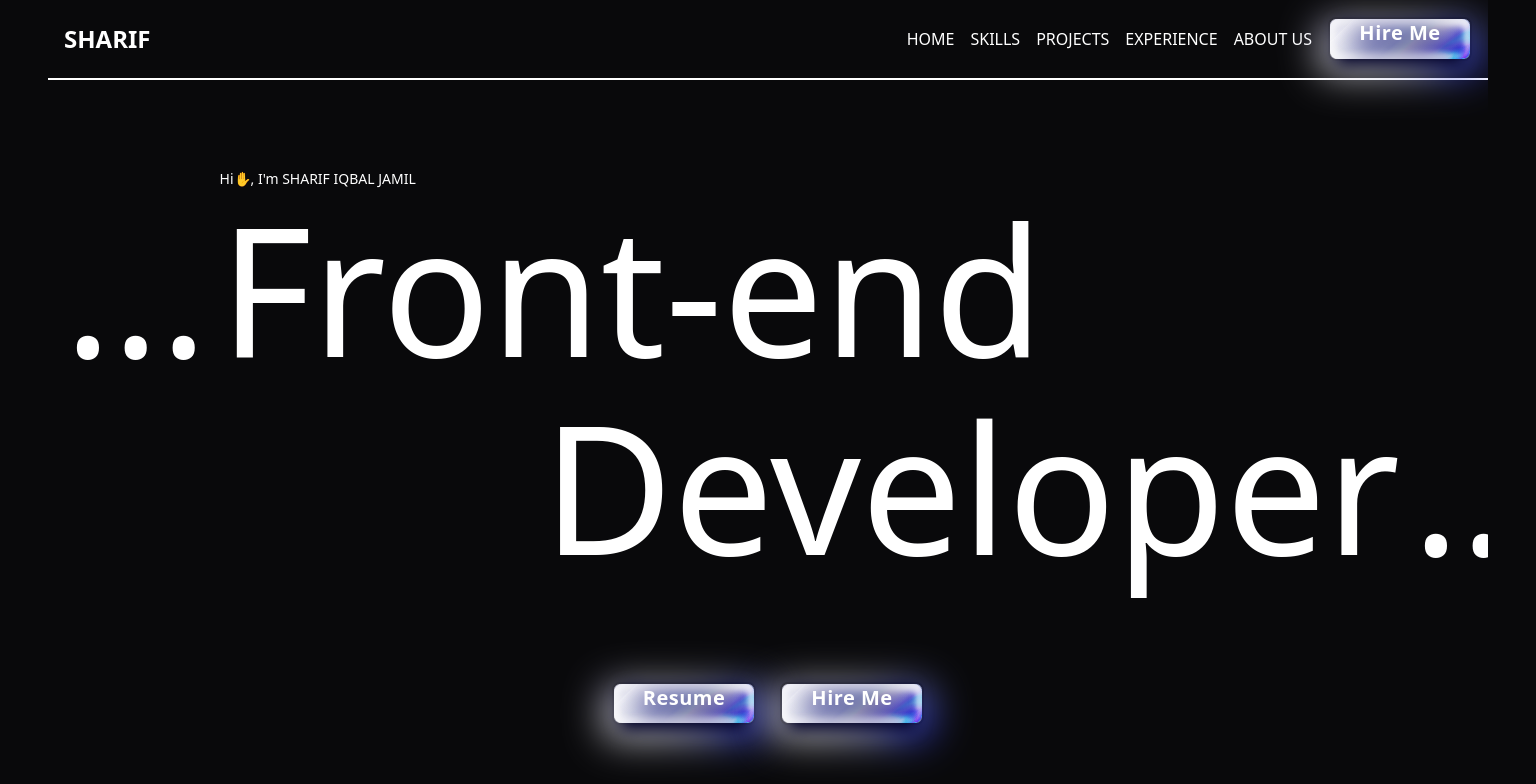
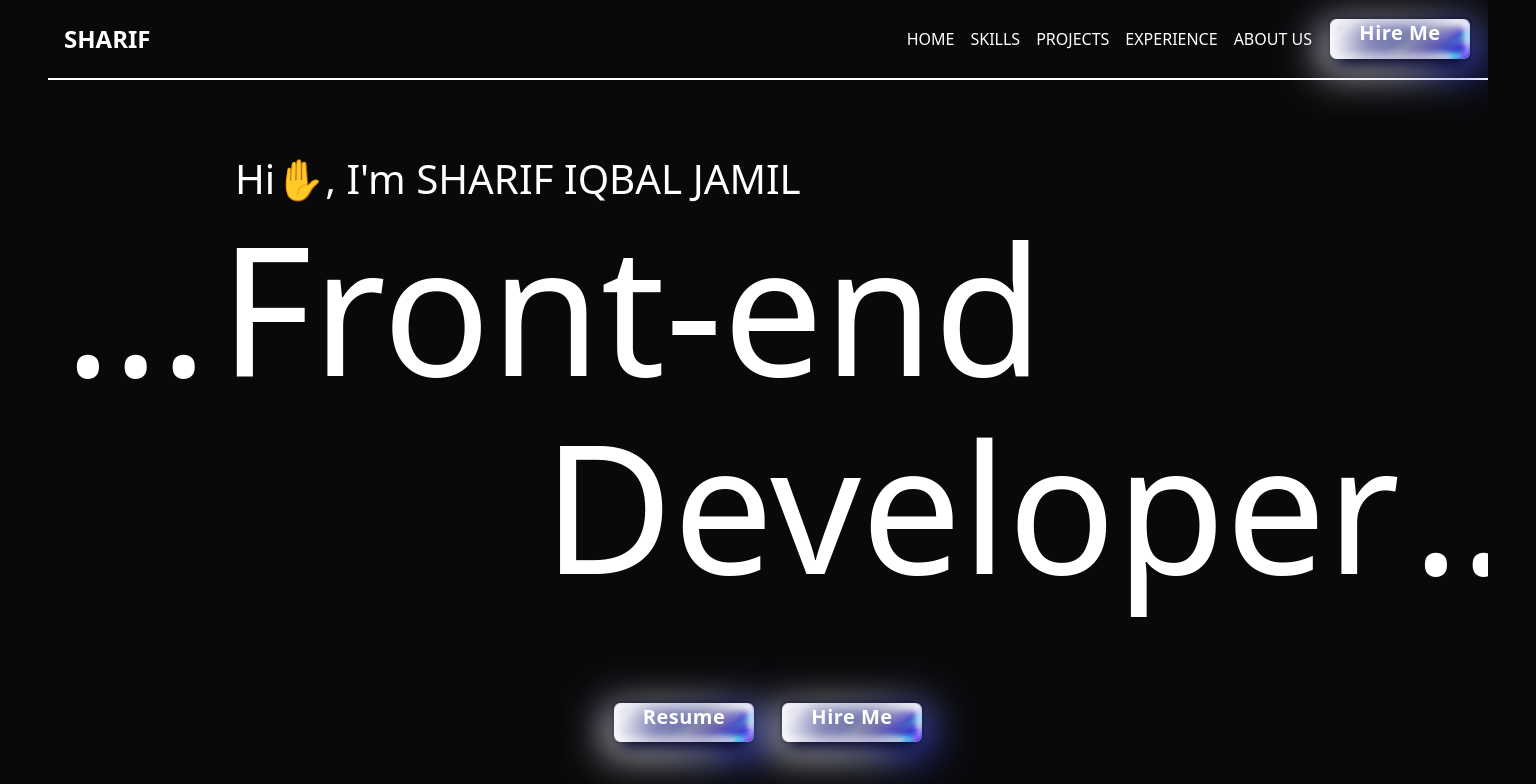
Before and after one commit to grimwebdeveloper/sharif-protfolio, a React (Vite) app: page / in a window 1536 px wide. Shown: the top 784 px of the page. Built offline with nearby package versions, Linux system fonts and the light colour scheme.

Commit message:
Header updated

```diff
--- a/src/components/Header/Hero/Hero.jsx
+++ b/src/components/Header/Hero/Hero.jsx
@@ -7,7 +7,7 @@ function Hero() {
         <div className="flex w-[66%] gap-3">
           <div className="self-end">...</div>
           <div className="flex flex-col gap-0">
-            <div className="text-sm w-[66vw]" >Hi✋, I&apos;m SHARIF IQBAL JAMIL</div>
+            <div className="name text-sm w-[66vw] pl-[1vw]" >Hi✋, I&apos;m SHARIF IQBAL JAMIL</div>
             <div>Front-end</div>
           </div>
         </div>
--- a/src/index.css
+++ b/src/index.css
@@ -4,6 +4,10 @@
 
 .hero {
   height: calc(100vh - 66px);
+}
+
+.hero h2 .name {
+  font-size: 2.8vw;
 }
 
 @media (max-width: 375px) {
@@ -22,11 +26,17 @@
   .hero h2 {
     font-size: 12vw;
   }
+  .hero h2 .name {
+    font-size: 2.8vw;
+  }
 }
 
 @media (min-width: 1440px) {
   .hero h2 {
     font-size: 178.55px;
+  }
+  .hero h2 .name {
+    font-size: 40.3167px;
   }
 }
 
```
